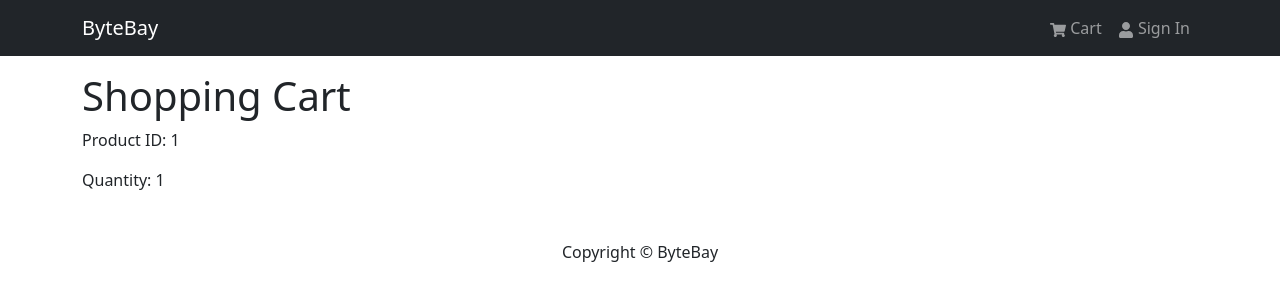
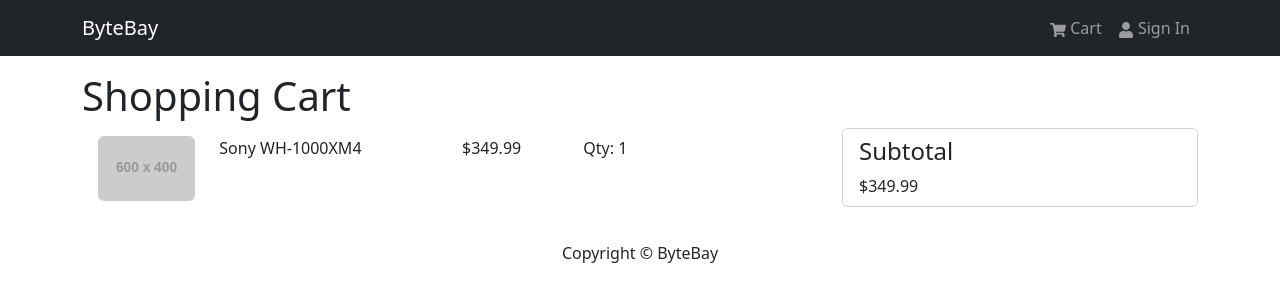
Before and after one commit to DeanAsadi/ByteBay, a React (Vite) app in the folder frontend/: page /cart/1 in a window 1280 px wide. Shown: the top 302 px of the page. Built offline with nearby package versions, Linux system fonts and the light colour scheme.

Commit message:
Set up Redux Toolkit store and cart slice

```diff
--- a/frontend/package.json
+++ b/frontend/package.json
@@ -10,11 +10,13 @@
     "preview": "vite preview"
   },
   "dependencies": {
+    "@reduxjs/toolkit": "^2.12.0",
     "bootstrap": "^5.3.8",
     "react": "^19.2.7",
     "react-bootstrap": "^2.10.10",
     "react-dom": "^19.2.7",
     "react-icons": "^5.7.0",
+    "react-redux": "^9.3.0",
     "react-router-dom": "^7.18.1"
   },
   "devDependencies": {
--- a/frontend/src/main.jsx
+++ b/frontend/src/main.jsx
@@ -1,20 +1,20 @@
-import { StrictMode } from 'react';
-import { createRoot } from 'react-dom/client';
+import React from 'react';
+import ReactDOM from 'react-dom/client';
 import { BrowserRouter } from 'react-router-dom';
+import { Provider } from 'react-redux';
+
+import App from './App.jsx';
+import store from './store.js';
 
 import 'bootstrap/dist/css/bootstrap.min.css';
 import './index.css';
 
-import App from './App';
-
-createRoot(document.getElementById('root')).render(
-  <StrictMode>
-
-    <BrowserRouter>
-
-      <App />
-
-    </BrowserRouter>
-
-  </StrictMode>
+ReactDOM.createRoot(document.getElementById('root')).render(
+  <React.StrictMode>
+    <Provider store={store}>
+      <BrowserRouter>
+        <App />
+      </BrowserRouter>
+    </Provider>
+  </React.StrictMode>
 );
--- a/frontend/src/screens/CartScreen.jsx
+++ b/frontend/src/screens/CartScreen.jsx
@@ -1,20 +1,105 @@
 import { useParams, useSearchParams } from 'react-router-dom';
+import products from '../data/products';
+import {
+  Row,
+  Col,
+  ListGroup,
+  Image,
+  Card,
+} from 'react-bootstrap';
 
 const CartScreen = () => {
   const { id } = useParams();
   const [searchParams] = useSearchParams();
 
   const qty = Number(searchParams.get('qty')) || 1;
+  const product = products.find(
+  (product) => product.id === Number(id)
+);
+
+if (!product) {
+  return <h2>Product Not Found</h2>;
+}
 
   return (
-    <>
-      <h1>Shopping Cart</h1>
+  <>
+    <h1>Shopping Cart</h1>
 
-      <p>Product ID: {id}</p>
+    <Row>
 
-      <p>Quantity: {qty}</p>
-    </>
-  );
+      <Col md={8}>
+
+        <ListGroup variant="flush">
+
+          <ListGroup.Item>
+
+            <Row>
+
+              <Col md={2}>
+
+                <Image
+                  src={product.image}
+                  alt={product.name}
+                  fluid
+                  rounded
+                />
+
+              </Col>
+
+              <Col md={4}>
+
+                {product.name}
+
+              </Col>
+
+              <Col md={2}>
+
+                ${product.price}
+
+              </Col>
+
+              <Col md={2}>
+
+                Qty: {qty}
+
+              </Col>
+
+            </Row>
+
+          </ListGroup.Item>
+
+        </ListGroup>
+
+      </Col>
+
+      <Col md={4}>
+
+        <Card>
+
+          <ListGroup variant="flush">
+
+            <ListGroup.Item>
+
+              <h4>
+
+                Subtotal
+
+              </h4>
+
+              ${product.price * qty}
+
+            </ListGroup.Item>
+
+          </ListGroup>
+
+        </Card>
+
+      </Col>
+
+    </Row>
+
+  </>
+);
 };
 
 export default CartScreen;
--- /dev/null
+++ b/frontend/src/slices/cartSlice.js
@@ -0,0 +1,15 @@
+import { createSlice } from '@reduxjs/toolkit';
+
+const initialState = {
+  cartItems: [],
+};
+
+const cartSlice = createSlice({
+  name: 'cart',
+
+  initialState,
+
+  reducers: {},
+});
+
+export default cartSlice.reducer;
--- /dev/null
+++ b/frontend/src/store.js
@@ -0,0 +1,10 @@
+import { configureStore } from '@reduxjs/toolkit';
+import cartReducer from './slices/cartSlice';
+
+const store = configureStore({
+  reducer: {
+    cart: cartReducer,
+  },
+});
+
+export default store;
```
Also changed, not shown: 2 other files (tests, documents, lock files or other folders).
